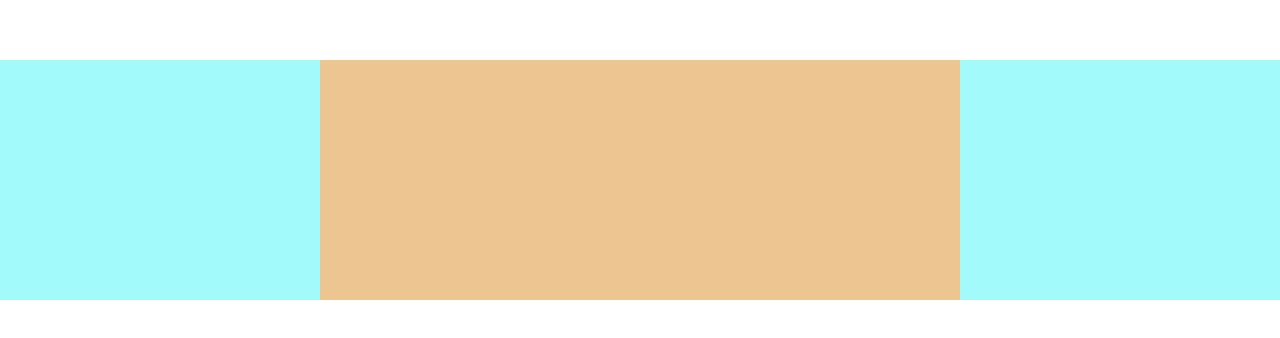
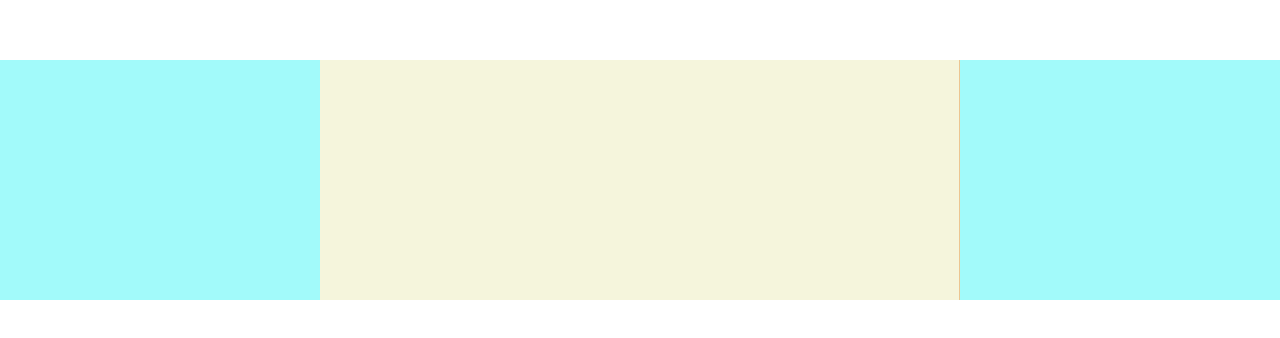
Before and after one commit to DKworgan/tic-tac-toe, a plain HTML site: page index.html in a window 1280 px wide. Shown: the part 220-558 px from the top of the page. Drawn offline with Linux system fonts and the light colour scheme.

Commit message:
set up basic tic-tac-toe cells with CSS

```diff
--- a/index.html
+++ b/index.html
@@ -11,21 +11,7 @@
 <body>
     <div id="mainContainer">
         <div id="gameContainer">
-            <div>
-                <div></div>
-                <div></div>
-                <div></div>
-            </div>
-            <div>
-                <div></div>
-                <div></div>
-                <div></div>
-            </div>
-            <div>
-                <div></div>
-                <div></div>
-                <div></div>
-            </div>
+
         </div>
     </div>
 </body>
--- a/script.js
+++ b/script.js
@@ -19,3 +19,26 @@ player object
 
 
 */
+
+const displayGame = (() => {
+    const gameContainer = document.querySelector("#gameContainer");
+    const gridColumns = new Array();
+    const gridRows = new Array();
+
+for(let i = 0; i < 3; i++){
+    gridColumns[i] = document.createElement("div");
+    gridColumns[i].classList.add("gridColumns");
+    gridColumns[i].id = "col" + i;
+    gameContainer.appendChild(gridColumns[i]);
+
+    gridColumns[i].style.display = "flex";
+    gridColumns[i].style.flexDirection = "column";
+
+    for(let x = 0; x < 3; x++){
+        gridRows[x] = document.createElement("div");
+        gridRows[x].classList.add("gridRowDiv");
+        gridRows[x].id = "col" + i + "row" + x;
+        gridColumns[i].appendChild(gridRows[x]);
+    }
+}
+})();
--- a/styles.css
+++ b/styles.css
@@ -24,4 +24,18 @@ body {
     width: 50%;
     height: 100%;
     margin: auto;
+    display: flex;
 }
+
+.gridColumns {
+    /* already flex display with JS */
+    width: 33.3%;
+    height: 100%;
+
+}
+
+.gridRowDiv {
+    background-color: beige;
+    width: 100%;
+    height: 33.3%;
+}
```
